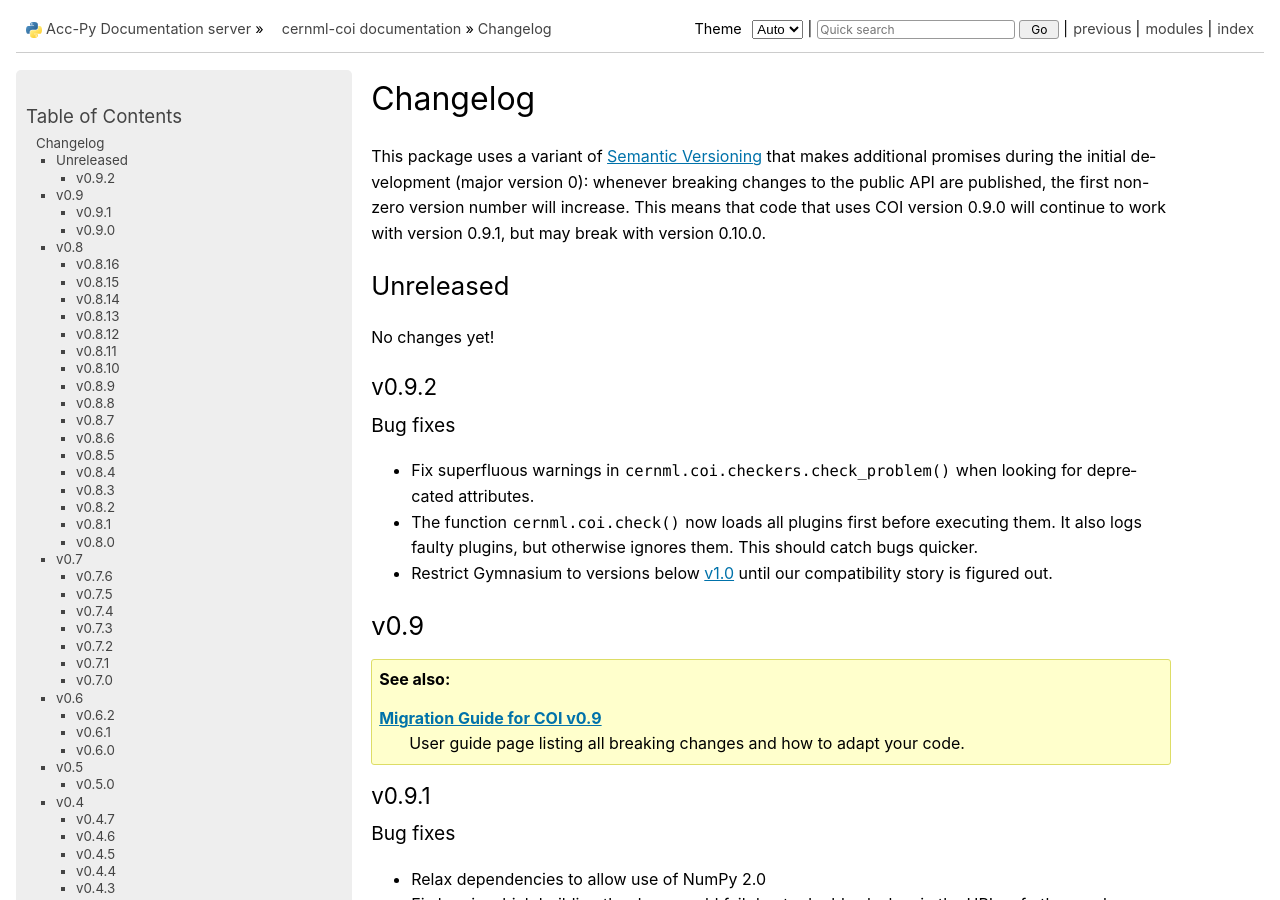
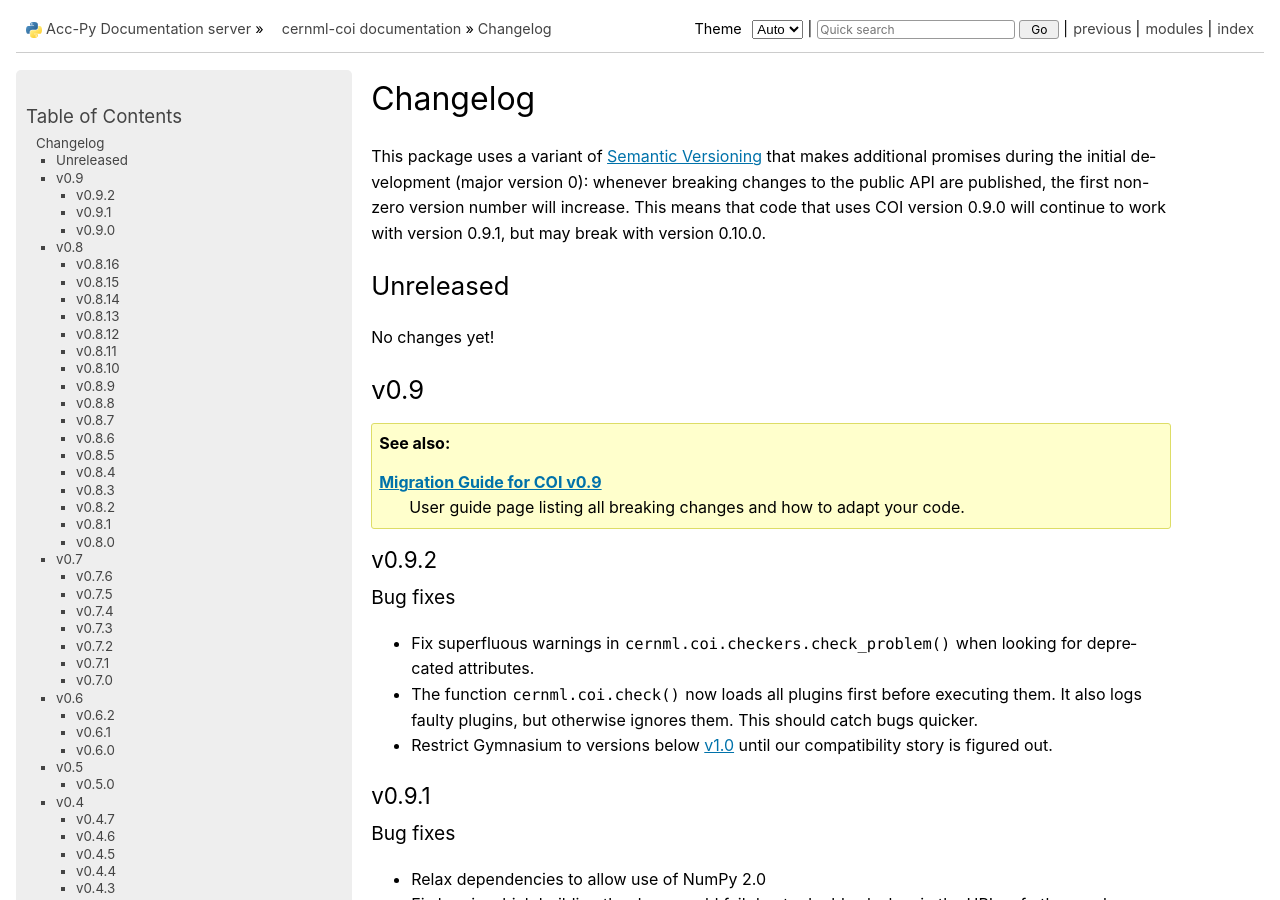
Before and after one commit to geoff-project/coi, a Sphinx documentation site: the page built from docs/changelog.rst, in a window 1280 px wide and 900 px high. Built offline with Sphinx 7.4.7, drawn with Linux system fonts in a browser that asks for light colours; the version number could not be read and is left out; part of the change alters nothing that is shown.

Commit message:
Bump version.

```diff
--- a/docs/changelog.rst
+++ b/docs/changelog.rst
@@ -25,6 +25,15 @@ Unreleased
 
 No changes yet!
 
+v0.9
+----
+
+.. seealso::
+
+    :doc:`guide/migration_090`
+        User guide page listing all breaking changes and how to adapt your
+        code.
+
 v0.9.2
 ^^^^^^
 
@@ -38,15 +47,6 @@ Bug fixes
 - Restrict Gymnasium to versions below `v1.0
   <https://github.com/Farama-Foundation/Gymnasium/releases/tag/v1.0.0>`_ until
   our compatibility story is figured out.
-
-v0.9
-----
-
-.. seealso::
-
-    :doc:`guide/migration_090`
-        User guide page listing all breaking changes and how to adapt your
-        code.
 
 v0.9.1
 ^^^^^^
```
